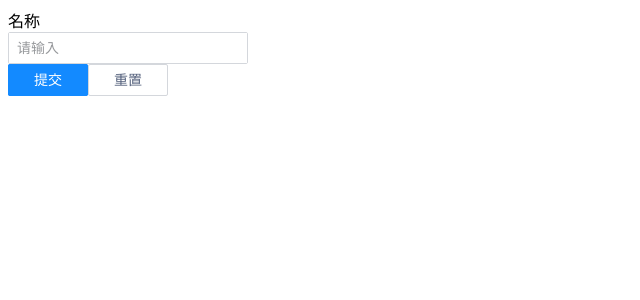
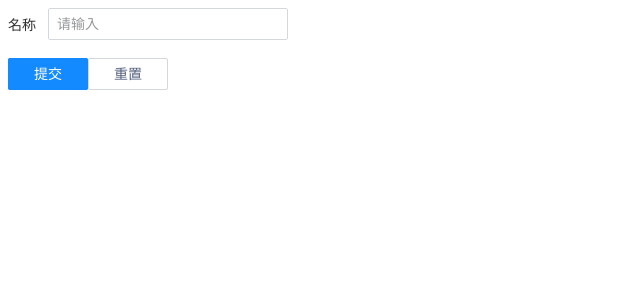
Before and after one commit to manongguai/carol-ui, a Vue app in the folder packages/carol-ui/: page / in a window 1280 px wide. Shown: the top 300 px of the page, without its empty margins (0-640 px from the left). Built offline with nearby package versions, Linux system fonts and the light colour scheme.

Commit message:
feat: 添加基本样式

```diff
--- a/packages/carol-ui/packages/components/form-item/src/form-item.ts
+++ b/packages/carol-ui/packages/components/form-item/src/form-item.ts
@@ -65,8 +65,7 @@ export const formItemProps = {
    * @description Control the size of components in this form-item.
    */
   size: {
-    type: String as PropType<ComponentSize>,
-    default: 'default'
+    type: String as PropType<ComponentSize>
   }
 }
 export type FormItemProps = ExtractPropTypes<typeof formItemProps>
--- a/packages/carol-ui/packages/components/form-item/src/form-item.vue
+++ b/packages/carol-ui/packages/components/form-item/src/form-item.vue
@@ -1,21 +1,17 @@
 <template>
-  <div
-    :class="{
-      formItemKls
-    }"
-  >
+  <div :class="formItemKls" :style="cssVars">
     <div
       class="cl-form-item__label"
       v-if="!!label"
       :style="{
-        width: labelWidth || '90px'
+        width: labelWidth || 'auto'
       }"
     >
       {{ label }}
     </div>
     <div class="cl-form-item__content">
       <slot />
-      <transition-group :name="`cl-form-item-zoom-in-top`">
+      <transition-group :name="`cl-zoom-in-top`">
         <slot v-if="shouldShowError" name="error" :error="validateMessage">
           <div class="cl-form-item__error-message" v-if="validateMessage">
             {{ validateMessage }}
@@ -70,6 +66,9 @@ export default defineComponent({
     const themeRef = useTheme('formItem', formItemLight)
     const formContext = inject(formInjectionKey)
     const parentFormItemContext = inject(formItemInjectionKey)
+    const mergeSize = computed(() => {
+      return ''
+    })
     const cssVarsRef = computed<CSSProperties>(() => {
       const theme = themeRef.value
       const { self } = theme
@@ -77,7 +76,9 @@ export default defineComponent({
       return {}
     })
     const formItemKls = computed(() => ['cl-form-item'])
-
+    const labelWidth = computed(() => {
+      return 'auto'
+    })
     const validateMessage = ref('')
     const shouldShowError = ref(false)
     return {
@@ -85,7 +86,8 @@ export default defineComponent({
       formItemRef,
       formItemKls,
       validateMessage,
-      shouldShowError
+      shouldShowError,
+      labelWidth
     }
   }
 })
--- a/packages/carol-ui/packages/components/form-item/styles/form-item.scss
+++ b/packages/carol-ui/packages/components/form-item/styles/form-item.scss
@@ -1,4 +1,23 @@
 @use '../../../styles/mixins/utils' as *;
 
 .cl-form-item {
+  display: flex;
+  align-items: center;
+  margin-bottom: 18px;
+  gap: 12px;
+  &__label {
+    font-size: 14px;
+    color: #303030;
+    text-align: left;
+  }
+  &__content {
+    position: relative;
+    flex: 1;
+  }
+  &__error-message {
+    position: absolute;
+    bottom: 0;
+    font-size: 12px;
+    color: var(--p-danger);
+  }
 }
```
Also changed, not shown: packages/carol-ui/packages/styles/mixins/transition.scss (added, +18 -0 lines).
